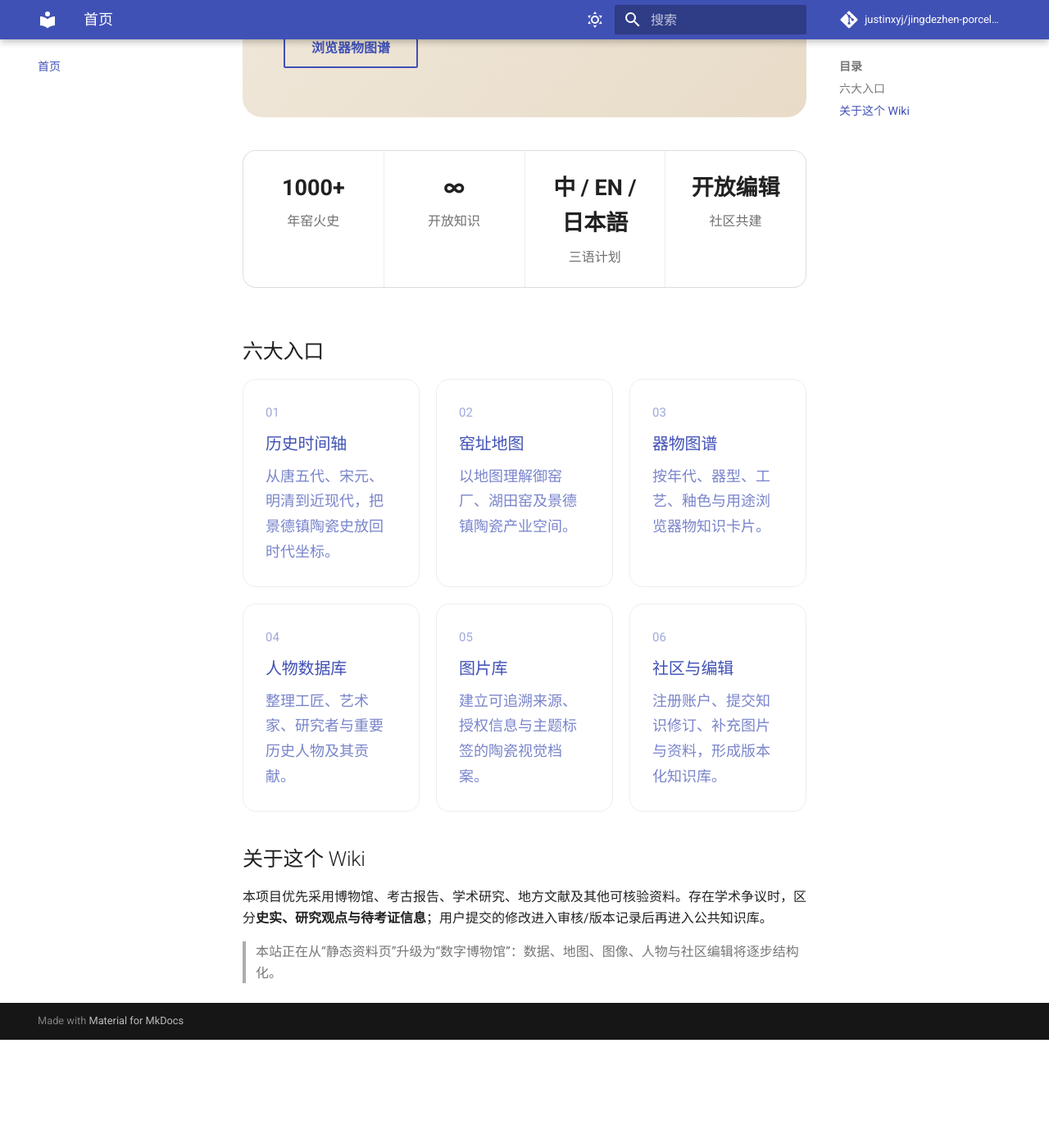
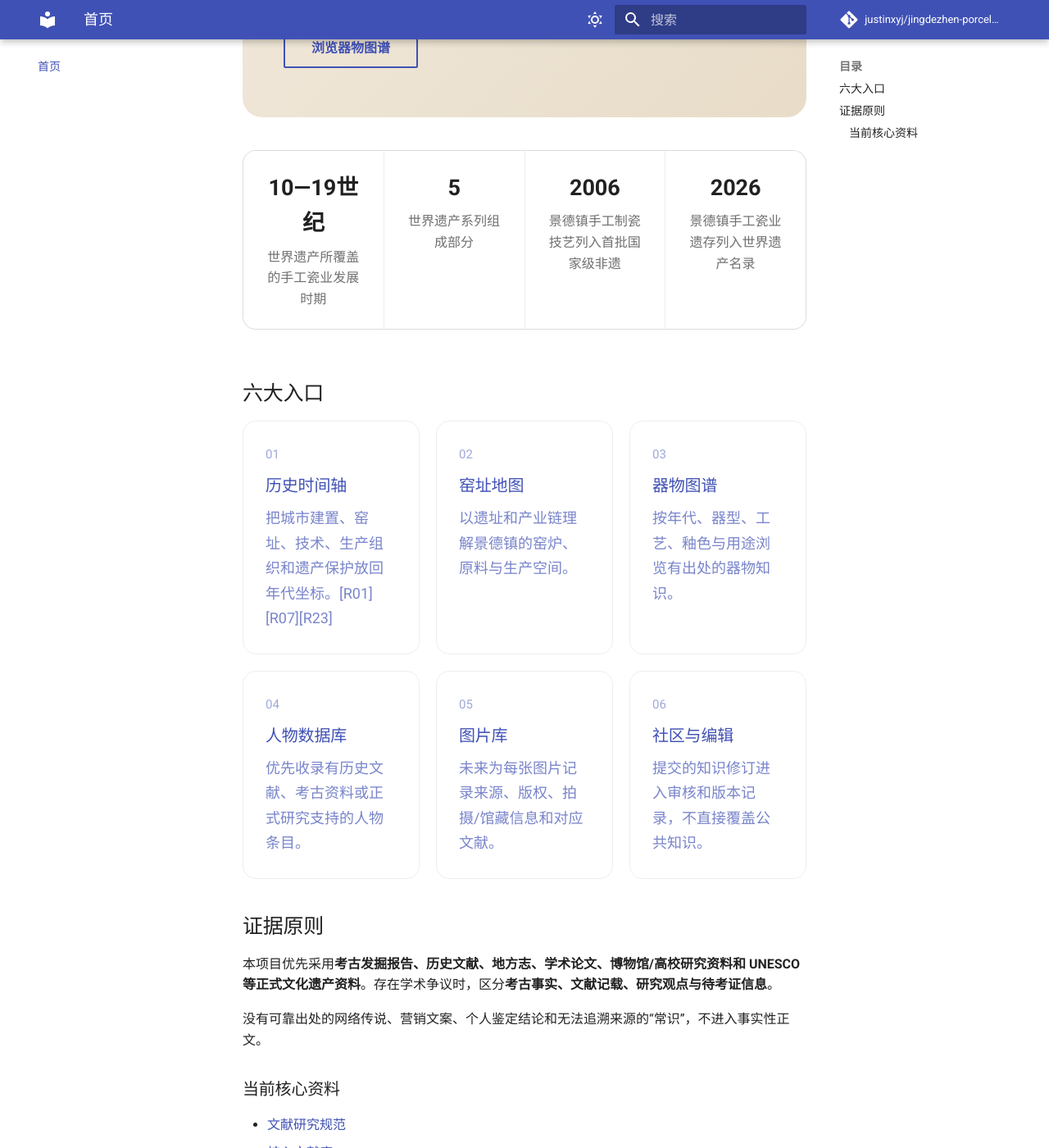
Before and after one commit to justinxyj/jingdezhen-porcelain-wiki, an MkDocs documentation site: the page built from docs/index.md, in a window 1280 px wide and 1400 px high, scrolled down 866 px. Shown: the whole window at 82% size. Built offline with MkDocs 1.6.1 and Material for MkDocs 9.7.7, drawn with Linux system fonts in a browser that asks for light colours; a script that is not in the unit is left out; comment, search, counter and statistics services are not loaded; before the commit the page ends 2134 px from its top, so only the background shows below that; some of the changed text lies outside the part shown.

Commit message:
docs: make homepage evidence-based and remove unsourced claims

```diff
--- a/docs/index.md
+++ b/docs/index.md
@@ -3,8 +3,8 @@
 <div class="museum-hero">
   <div class="museum-hero-copy">
     <div class="eyebrow">JINGDEZHEN PORCELAIN DIGITAL MUSEUM</div>
-    <h1>瓷者，土与火之诗</h1>
-    <p>一座开放、可检索、可持续编辑的景德镇陶瓷数字博物馆。沿着时间、窑火、器物、人物与城市空间，重新认识千年瓷都。</p>
+    <h1>景德镇陶瓷知识库</h1>
+    <p>以考古发掘、历史文献、学术研究、博物馆资料和世界遗产资料为证据，整理景德镇陶瓷的历史、技术、器物、窑址与产业文化。</p>
     <div class="hero-actions">
       <a class="md-button md-button--primary" href="museum/">进入数字博物馆</a>
       <a class="md-button" href="museum/catalog/">浏览器物图谱</a>
@@ -14,25 +14,35 @@
 </div>
 
 <div class="museum-stats">
-  <div><strong>1000+</strong><span>年窑火史</span></div>
-  <div><strong>∞</strong><span>开放知识</span></div>
-  <div><strong>中 / EN / 日本語</strong><span>三语计划</span></div>
-  <div><strong>开放编辑</strong><span>社区共建</span></div>
+  <div><strong>10—19世纪</strong><span>世界遗产所覆盖的手工瓷业发展时期</span></div>
+  <div><strong>5</strong><span>世界遗产系列组成部分</span></div>
+  <div><strong>2006</strong><span>景德镇手工制瓷技艺列入首批国家级非遗</span></div>
+  <div><strong>2026</strong><span>景德镇手工瓷业遗存列入世界遗产名录</span></div>
 </div>
 
 ## 六大入口
 
 <div class="museum-grid">
-  <a href="museum/timeline/" class="museum-card"><span>01</span><h3>历史时间轴</h3><p>从唐五代、宋元、明清到近现代，把景德镇陶瓷史放回时代坐标。</p></a>
-  <a href="museum/kiln-map/" class="museum-card"><span>02</span><h3>窑址地图</h3><p>以地图理解御窑厂、湖田窑及景德镇陶瓷产业空间。</p></a>
-  <a href="museum/catalog/" class="museum-card"><span>03</span><h3>器物图谱</h3><p>按年代、器型、工艺、釉色与用途浏览器物知识卡片。</p></a>
-  <a href="museum/people/" class="museum-card"><span>04</span><h3>人物数据库</h3><p>整理工匠、艺术家、研究者与重要历史人物及其贡献。</p></a>
-  <a href="museum/gallery/" class="museum-card"><span>05</span><h3>图片库</h3><p>建立可追溯来源、授权信息与主题标签的陶瓷视觉档案。</p></a>
-  <a href="account/" class="museum-card"><span>06</span><h3>社区与编辑</h3><p>注册账户、提交知识修订、补充图片与资料，形成版本化知识库。</p></a>
+  <a href="museum/timeline/" class="museum-card"><span>01</span><h3>历史时间轴</h3><p>把城市建置、窑址、技术、生产组织和遗产保护放回年代坐标。[R01][R07][R23]</p></a>
+  <a href="museum/kiln-map/" class="museum-card"><span>02</span><h3>窑址地图</h3><p>以遗址和产业链理解景德镇的窑炉、原料与生产空间。</p></a>
+  <a href="museum/catalog/" class="museum-card"><span>03</span><h3>器物图谱</h3><p>按年代、器型、工艺、釉色与用途浏览有出处的器物知识。</p></a>
+  <a href="museum/people/" class="museum-card"><span>04</span><h3>人物数据库</h3><p>优先收录有历史文献、考古资料或正式研究支持的人物条目。</p></a>
+  <a href="museum/gallery/" class="museum-card"><span>05</span><h3>图片库</h3><p>未来为每张图片记录来源、版权、拍摄/馆藏信息和对应文献。</p></a>
+  <a href="account/" class="museum-card"><span>06</span><h3>社区与编辑</h3><p>提交的知识修订进入审核和版本记录，不直接覆盖公共知识。</p></a>
 </div>
 
-## 关于这个 Wiki
+## 证据原则
 
-本项目优先采用博物馆、考古报告、学术研究、地方文献及其他可核验资料。存在学术争议时，区分**史实、研究观点与待考证信息**；用户提交的修改进入审核/版本记录后再进入公共知识库。
+本项目优先采用**考古发掘报告、历史文献、地方志、学术论文、博物馆/高校研究资料和 UNESCO 等正式文化遗产资料**。存在学术争议时，区分**考古事实、文献记载、研究观点与待考证信息**。
 
-> 本站正在从“静态资料页”升级为“数字博物馆”：数据、地图、图像、人物与社区编辑将逐步结构化。
+没有可靠出处的网络传说、营销文案、个人鉴定结论和无法追溯来源的“常识”，不进入事实性正文。
+
+### 当前核心资料
+
+- [文献研究规范](research/README.md)
+- [核心文献库](research/sources.md)
+- [历史总览](history/README.md)
+- [工艺总览](craft/README.md)
+- [窑址与历史遗存](kilns/README.md)
+
+> 这是一个持续扩展的学术型数字博物馆。后续新增任何知识条目，都应先找到出处，再进入数据库。
```
